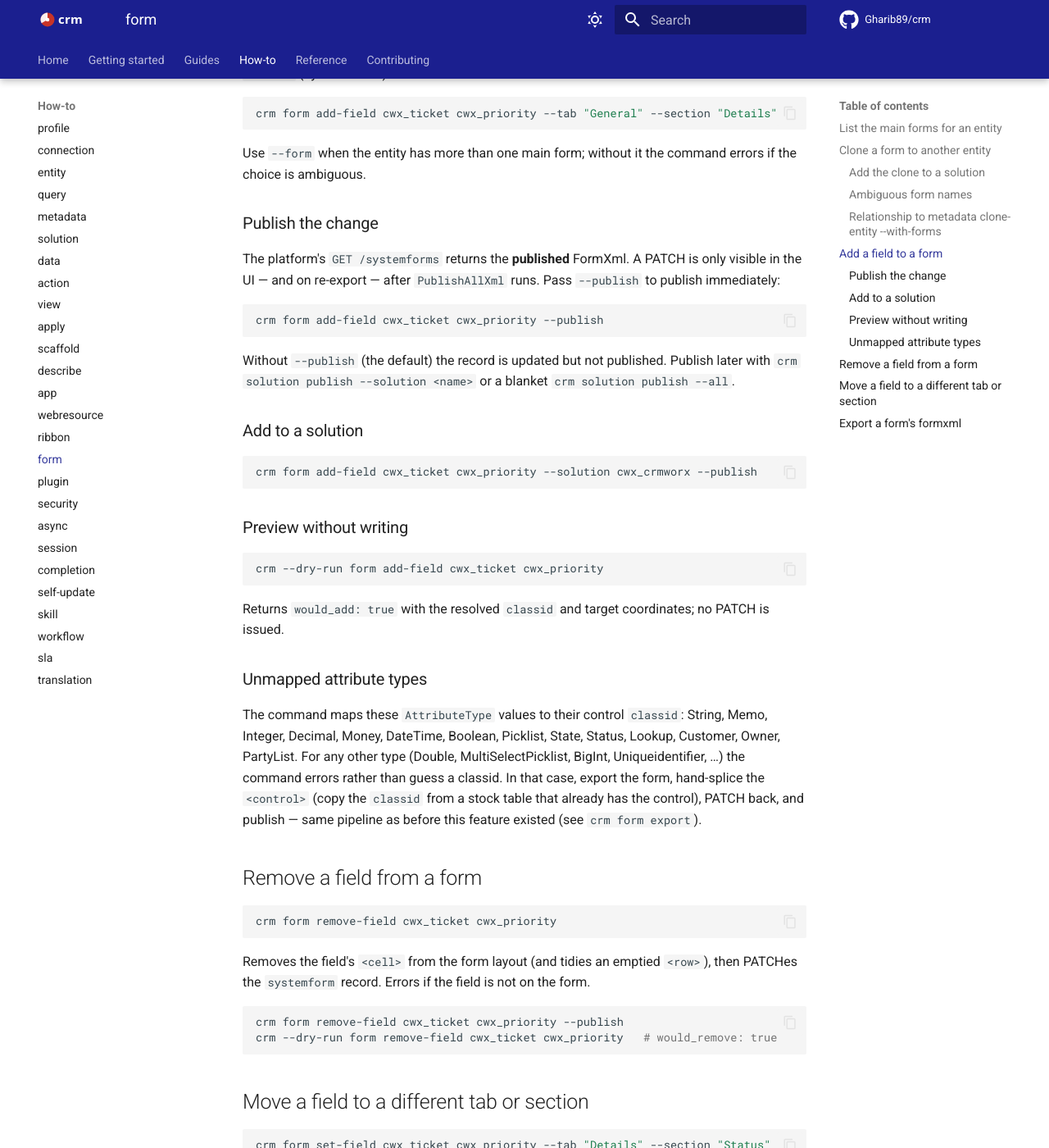
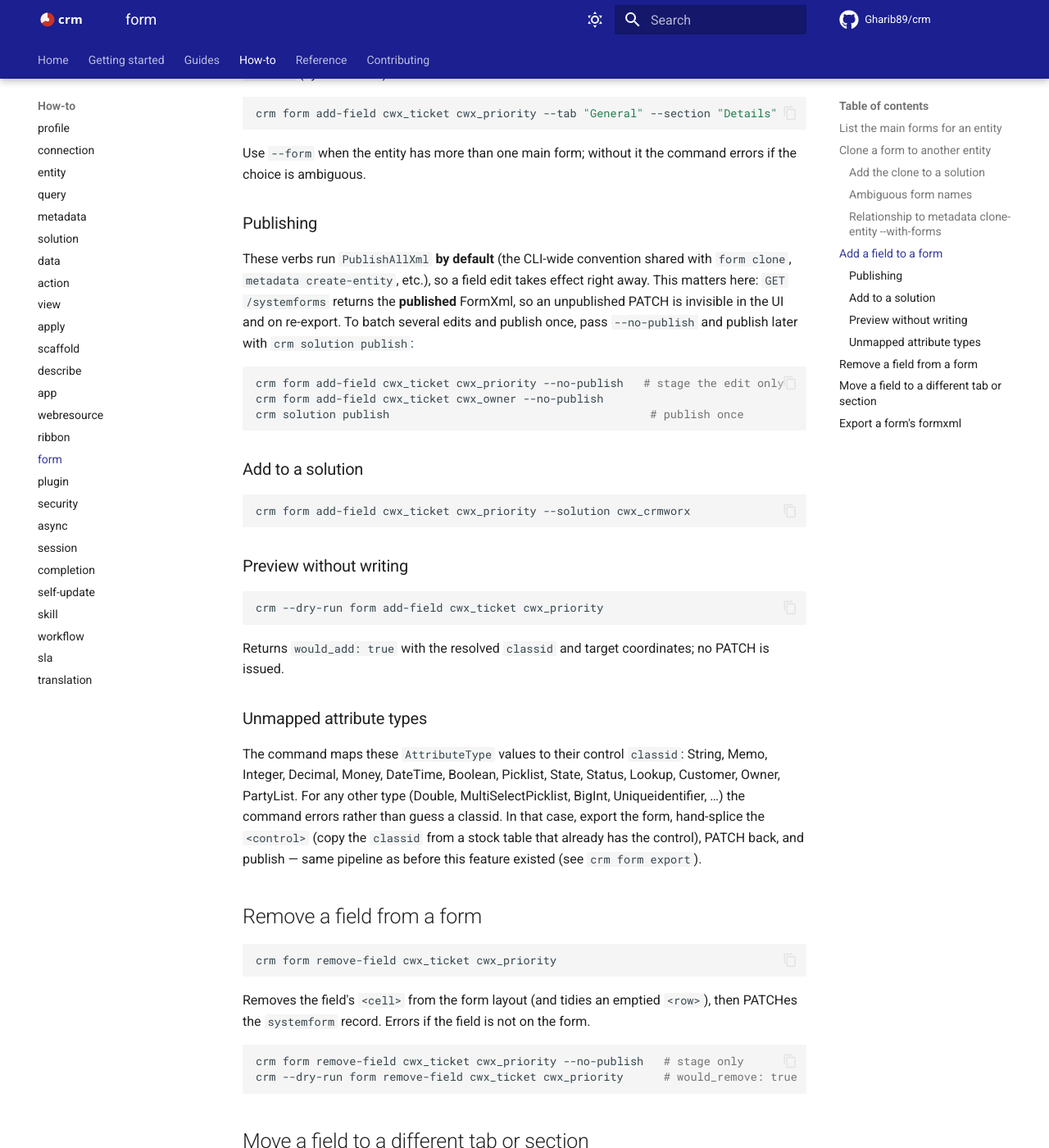
Before and after one commit to Gharib89/crm, an MkDocs documentation site: the page built from docs/how-to/form.md, in a window 1280 px wide and 1400 px high, scrolled down 1744 px. Shown: the whole window at 82% size. Built offline with MkDocs 1.6.1 and Material for MkDocs 9.7.7, drawn with Linux system fonts in a browser that asks for light colours; comment, search, counter and statistics services are not loaded.

Commit message:
fix(form): harden FormXml parse + label resolution; correct publish-default docs
Address Copilot review on #338:
- Wrap ET.fromstring in _parse_formxml so a malformed FormXml surfaces as a
  D365Error (standard CLI envelope) instead of a raw ParseError traceback.
- Resolve the inserted field's label via the shared metadata.label_text so the
  UserLocalizedLabel -> LocalizedLabels fallback is handled like the rest of
  the CLI (a label-less UserLocalizedLabel no longer falls back to the logical
  name when LocalizedLabels has one).
- Correct the how-to: these verbs publish by default (the CLI-wide convention,
  via the shared --publish/--no-publish option), not off — pass --no-publish to
  batch edits. The earlier text wrongly claimed default-off.

Refs #326

````diff
--- a/docs/how-to/form.md
+++ b/docs/how-to/form.md
@@ -88,24 +88,24 @@ crm form add-field cwx_ticket cwx_priority --tab "General" --section "Details"
 Use `--form` when the entity has more than one main form; without it the command
 errors if the choice is ambiguous.
 
-### Publish the change
+### Publishing
 
-The platform's `GET /systemforms` returns the **published** FormXml. A PATCH is
-only visible in the UI — and on re-export — after `PublishAllXml` runs. Pass
-`--publish` to publish immediately:
+These verbs run `PublishAllXml` **by default** (the CLI-wide convention shared with
+`form clone`, `metadata create-entity`, etc.), so a field edit takes effect right
+away. This matters here: `GET /systemforms` returns the **published** FormXml, so an
+unpublished PATCH is invisible in the UI and on re-export. To batch several edits and
+publish once, pass `--no-publish` and publish later with `crm solution publish`:
 
 ```bash
-crm form add-field cwx_ticket cwx_priority --publish
+crm form add-field cwx_ticket cwx_priority --no-publish   # stage the edit only
+crm form add-field cwx_ticket cwx_owner --no-publish
+crm solution publish                                       # publish once
 ```
-
-Without `--publish` (the default) the record is updated but not published.
-Publish later with `crm solution publish --solution <name>` or a blanket
-`crm solution publish --all`.
 
 ### Add to a solution
 
 ```bash
-crm form add-field cwx_ticket cwx_priority --solution cwx_crmworx --publish
+crm form add-field cwx_ticket cwx_priority --solution cwx_crmworx
 ```
 
 ### Preview without writing
@@ -139,8 +139,8 @@ Removes the field's `<cell>` from the form layout (and tidies an emptied
 the form.
 
 ```bash
-crm form remove-field cwx_ticket cwx_priority --publish
-crm --dry-run form remove-field cwx_ticket cwx_priority   # would_remove: true
+crm form remove-field cwx_ticket cwx_priority --no-publish   # stage only
+crm --dry-run form remove-field cwx_ticket cwx_priority      # would_remove: true
 ```
 
 ## Move a field to a different tab or section
@@ -155,7 +155,7 @@ Errors if the field is not already on the form (use `add-field` first).
 
 ```bash
 crm form set-field cwx_ticket cwx_priority \
-    --tab "Details" --section "Status" --publish --solution cwx_crmworx
+    --tab "Details" --section "Status" --solution cwx_crmworx
 crm --dry-run form set-field cwx_ticket cwx_priority --tab "Details"  # would_move: true
 ```
 
````
Also changed, not shown: 2 other files.
